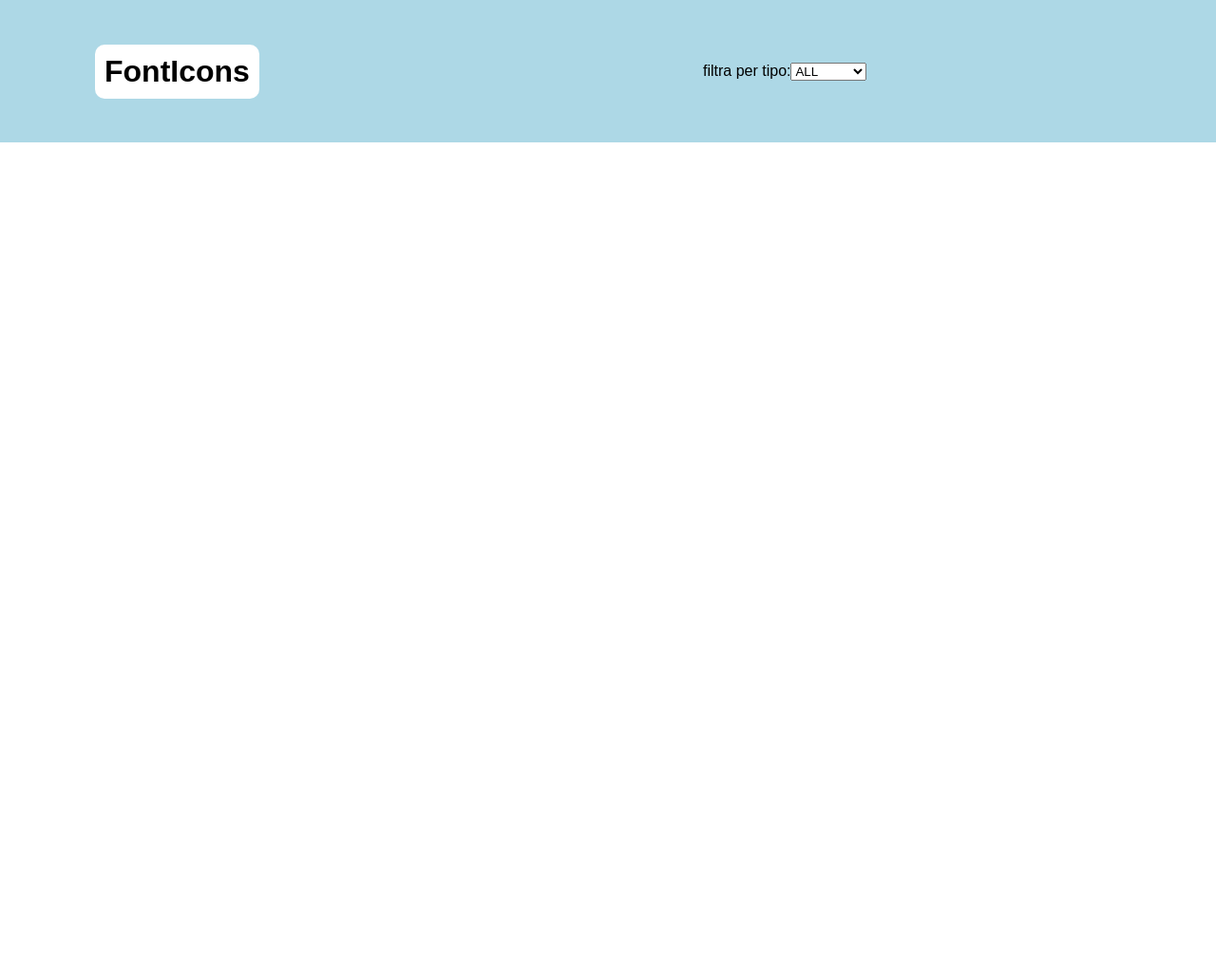
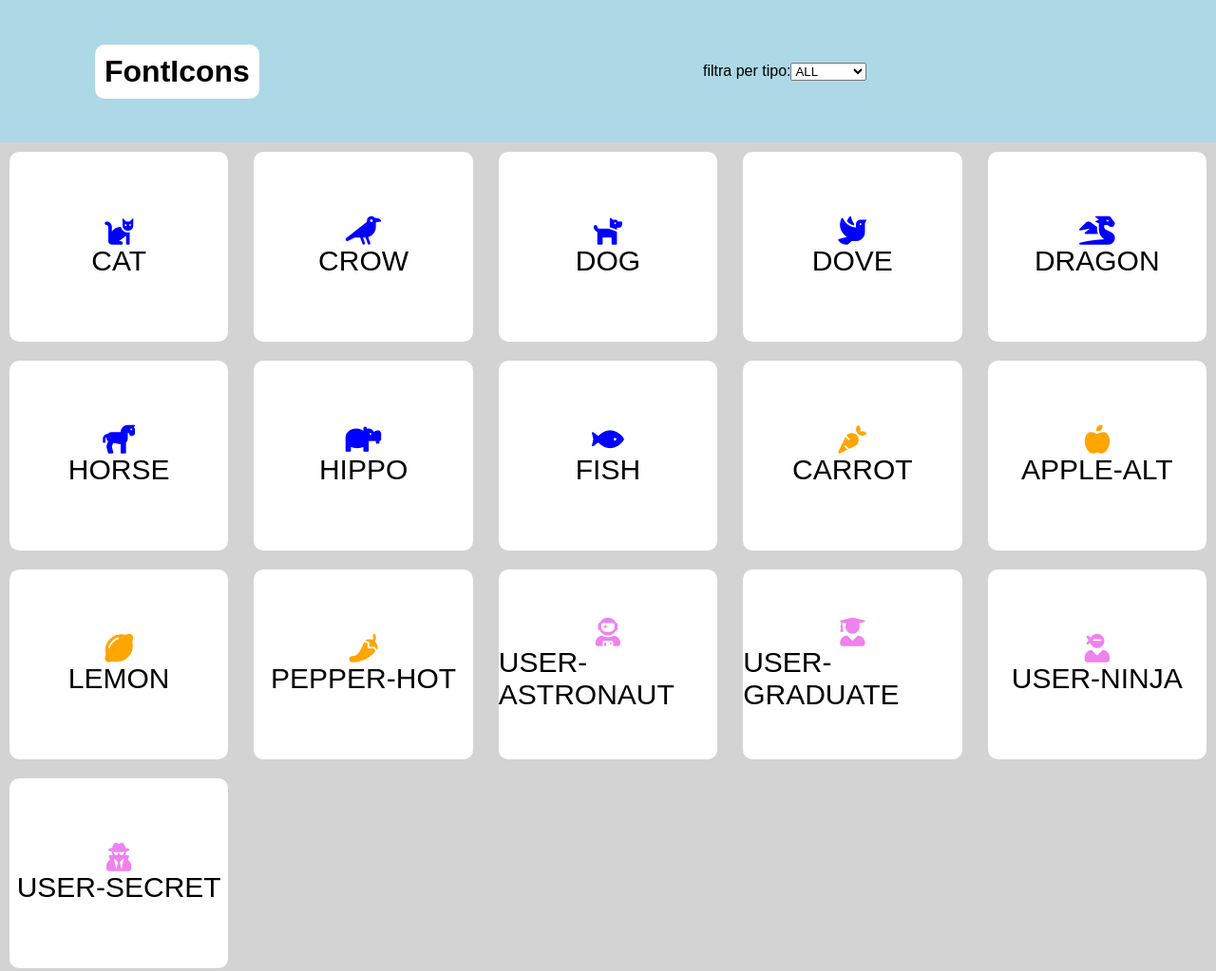
Before and after one commit to ulisse-fontanot/js-es6-icons, a plain HTML site: page index.html in a window 1280 px wide. Shown: the whole page at 95% size. Before the commit the page ends 800 px from the top, so only its background shows below. Drawn offline with nearby package versions, Linux system fonts and the light colour scheme; a web font is replaced by a local one.

Commit message:
fino a print-manca filter/change

```diff
--- a/css/style.css
+++ b/css/style.css
@@ -29,3 +29,26 @@ h1{
   border-radius: 10px;
   padding: 10px;
 }
+
+main{
+  width: 100vw;
+  height: 100%;
+  background-color: lightgrey;
+  display: flex;
+  flex-direction: row;
+  justify-content: space-between;
+  flex-wrap: wrap;
+}
+
+main div.icon{
+  width: 18%;
+  height: 200px;
+  display: flex;
+  flex-direction: column;
+  justify-content: center;
+  align-items: center;
+  font-size: 30px;
+  background-color: white;
+  margin: 10px;
+  border-radius: 10px;
+}
--- a/index.html
+++ b/index.html
@@ -25,6 +25,13 @@
     </div>
   </header>
 
+  <main>
+    <!-- <div class="icon">
+      <i class="fas fa-cat"></i>
+      <div class="title">CAT</div>
+    </div> -->
+  </main>
+
   <script src="js\script.js"></script>
 
 </body>
--- a/js/script.js
+++ b/js/script.js
@@ -131,6 +131,20 @@ $(document).ready(function () {
       `
     });
 
+    //STAMPO ICONE
+    const container = $("main");
+    const printIcons = iconsColor.forEach((element) =>{
+      const {name, type, color} = element;
+      container.append(`
+        <div class="icon">
+          <i class="fas fa-${name}" style="color: ${color}"></i>
+          <div class="title">${name.toUpperCase()}</div>
+        </div>
+        `);
+    });
+
+    //CHANGE
+
 
 
 });
```
